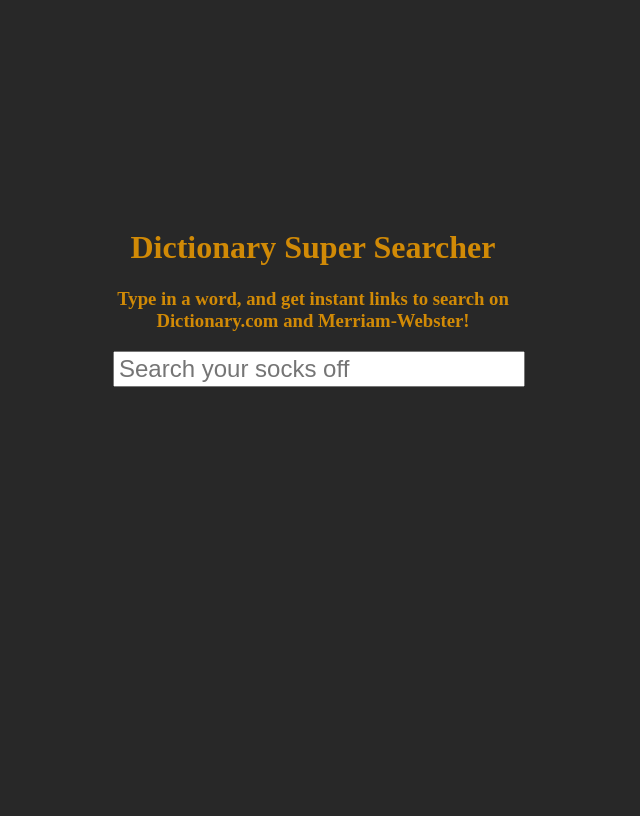
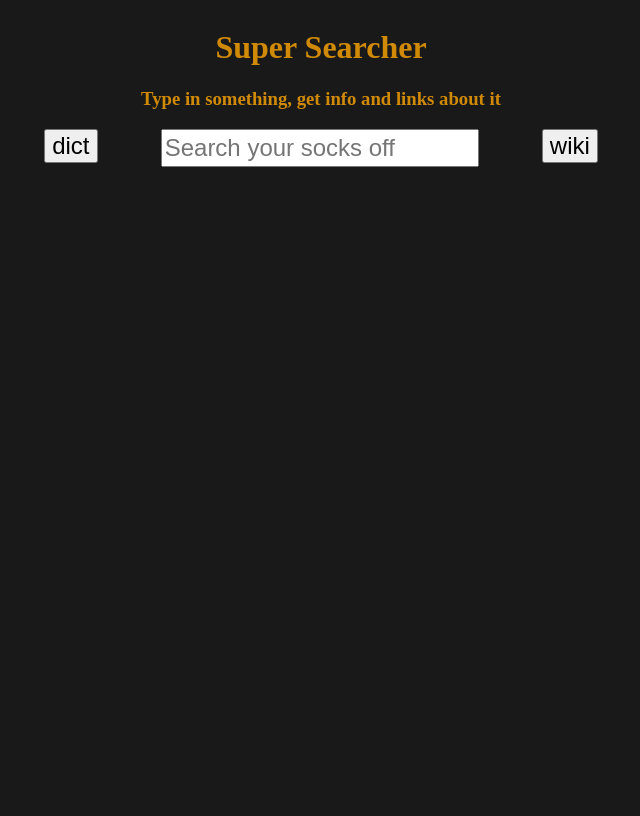
Before and after one commit to policiacaro/super-searcher, a PHP site: page / in a window 1280 px wide. Shown: the whole page, without its empty margins (327-967 px from the left). Run offline with PHP 8.4, Linux system fonts and the light colour scheme.

Commit message:
changed search to use 2 buttons, fully functioning

```diff
--- a/index.html
+++ b/index.html
@@ -9,10 +9,15 @@
 <body>
 
   <div id="container">
-    <h1>Dictionary Super Searcher</h1>
-    <h3>Type in a word, and get instant links to search on Dictionary.com and Merriam-Webster!</h3>
-      <input type="input" id="search" autocomplete="off" placeholder="Search your socks off">
-      <!--<input type="submit" id="search-button">-->
+    <h1>Super Searcher</h1>
+    <h3>Type in something, get info and links about it</h3>
+    <form>
+      <div id="inputContainer">
+        <div><input type="submit" id="dict-search-button" value="dict"></div>
+        <div><input type="input" id="search" autocomplete="off" placeholder="Search your socks off"></div>
+        <div><input type="submit" id="wiki-search-button" value="wiki"></div>
+      </div>
+      </form>
     <ul id="results">
     </ul>
   </div>
--- a/index.js
+++ b/index.js
@@ -2,16 +2,106 @@
 const keyword = document.querySelector("#search");
 const submit = document.querySelector("#submit");
 const results = document.querySelector("#results");
+let no_dict_results = false;
+const dict_api_call = [];
+//const wiki_api_call = [];
 
-document.addEventListener("keyup", (event) => {
-  event.preventDefault();
-  console.log(keyword);
-  if (keyword.value === "") {
+function dictionaryAPI () {
   results.innerHTML = "";
-  };
   const url = `https://dictionaryapi.com/api/v3/references/collegiate/json/${keyword.value}?key=bfb2a07b-30c2-4947-8014-512e620ae801`;
 
   fetch(url)
+    .then(response => response.json())
+    .then ((data) => {
+      console.log("data response:");
+      console.log(data);
+      data.forEach((word) => {
+        //console.log(word);
+        results.insertAdjacentHTML("beforeend",
+        //dict_api_call.push(
+          `<li>
+            <p>${word.hwi.hw}    <i>(${word.fl})</i></p>
+            <p>${word.shortdef[0]}</p>
+            <a href=https://www.merriam-webster.com/dictionary/${word.hwi}><img src="https://dictionaryapi.com/images/MWLogo_120x120.png" border="0" alt="Merriam-Webster Dictionary" width="50" height="50"></a>
+            <a href=https://www.dictionary.com/browse/${word.hwi.hw}><img src="https://www.dictionary.com/e/wp-content/uploads/2020/09/App-Icon-9.23.2020.png" border="0" alt="Dictionary.com Dictionary" width="50" height="50"></a>
+          </li>`
+          );
+        });
+    });
+}
+// <a href=https://en.wikipedia.org/wiki/${word.hwi}><img src="https://upload.wikimedia.org/wikipedia/commons/thumb/b/b3/Wikipedia-logo-v2-en.svg/1920px-Wikipedia-logo-v2-en.svg.png" border="0" alt="Wikipedia" width="50" height="50"></a>
+function wikipediaAPI () {
+  results.innerHTML = "";
+  const api_url_keyword = (keyword.value).replaceAll(' ', '%20');
+  const wiki_url_keyword = (keyword.value).replaceAll(' ', '_');
+  const url = `https://en.wikipedia.org/w/api.php?origin=*&action=query&list=search&srsearch=${api_url_keyword}&format=json`;
+
+  fetch(url)
+    .then((response) => response.json())
+    .then((data) => {
+      data.query.search.forEach((entry) => {
+        results.insertAdjacentHTML("beforeend",
+          `<li>
+            <p>${entry.title}</p>
+            <p>${entry.snippet}</p>
+            <a href=https://en.wikipedia.org/wiki/${(entry.title).replaceAll(' ', '%20')}><img src="https://upload.wikimedia.org/wikipedia/commons/thumb/b/b3/Wikipedia-logo-v2-en.svg/1920px-Wikipedia-logo-v2-en.svg.png" border="0" alt="Wikipedia" width="50" height="50"></a>
+          </li>`
+        );
+        /*wiki_api_call.push(
+          `<li>
+            <p>${definition.title}</p>
+            <p><strong>${definition.snippet}</strong></p>
+            <a href=https://en.wikipedia.org/wiki/${wiki_url_keyword}><img src="https://upload.wikimedia.org/wikipedia/commons/thumb/b/b3/Wikipedia-logo-v2-en.svg/1920px-Wikipedia-logo-v2-en.svg.png" border="0" alt="Wikipedia" width="50" height="50"></a>
+          </li>`
+        );*/
+      });
+    });
+}
+
+function dict_display_results() {
+  console.log("results being called");
+  if ( dict_api_call.length > 0 ) {
+    console.log("inside results if loop");
+    dict_api_call.forEach((definition) => {
+      results.insertAdjacentHTML("beforeend", definition);
+    });
+  }
+  dict_api_call.length = 0;
+}
+
+document.addEventListener("submit", (event) => {
+  event.preventDefault();
+
+  if (event.submitter.id === "dict-search-button") {
+    dictionaryAPI();
+    /*dict_display_results();
+    let i = 0;
+    while (i < results.length) {
+      results.insertAdjacentHTML("beforeend", dict_api_call[i]);
+      console.log(`the results are being called ${i} times`);
+      i++;
+    }*/
+    //console.log(dict_api_call);
+  } else{
+    wikipediaAPI();
+  }
+});
+
+/*document.addEventListener("keyup", (event) => {
+  event.preventDefault();
+
+  if (keyword.value === "") {
+    results.innerHTML = "";
+  } else {
+    dictionaryAPI();
+    dict_display_results();
+  }
+});*/
+
+
+  //const url = `https://dictionaryapi.com/api/v3/references/collegiate/json/${keyword.value}?key=bfb2a07b-30c2-4947-8014-512e620ae801`;
+
+/*   fetch(url)
     .then(response => response.json())
     .then((data) => {
       console.log(data, "loggin' the data");
@@ -23,14 +113,6 @@ document.addEventListener("keyup", (event) => {
       data.forEach((word) => {
         console.log(word, "after json parse");
         console.log(word.hwi);
-        /*
-        if(word.hwi === undefined){
-          results.insertAdjacentHTML("beforeend",
-            `<li>
-
-            </li>`
-          );
-        } else {}*/
         results.insertAdjacentHTML("beforeend",
           `<li>
             <p>${word.hwi.hw}    <i>(${word.fl})</i></p>
@@ -40,42 +122,5 @@ document.addEventListener("keyup", (event) => {
             <a href=https://en.wikipedia.org/wiki/${word.hwi}><img src="https://upload.wikimedia.org/wikipedia/commons/thumb/b/b3/Wikipedia-logo-v2-en.svg/1920px-Wikipedia-logo-v2-en.svg.png" border="0" alt="Wikipedia" width="50" height="50"></a>
           </li>`
         );
-
       });
-      /*
-      if (data.words != null) {
-        console.log(data);
-        const words = data.words;
-
-        words.forEach((word) => {
-          results.insertAdjacentHTML("beforeend",
-            `<li>
-              <p>${word}</p>
-              <a href=https://www.merriam-webster.com/dictionary/${word}><img border="0" src="https://dictionaryapi.com/images/MWLogo_120x120.png" alt="Merriam-Webster Dictionary" width="50" height="50"></a>
-              <a href=https://www.dictionary.com/browse/${word}><img border="0" src="https://www.dictionary.com/e/wp-content/uploads/2020/09/App-Icon-9.23.2020.png" alt="Dictionary.com Dictionary" width="50" height="50"></a>
-            </li>`);
-        });
-      }*/
-    });
-});
-/*
-submit.addEventListener("click", (event) => {
-  event.preventDefault();
-
-  const url = "https://wagon-dictionary.herokuapp.com/autocomplete/".concat(keyword.value);
-
-  fetch(url)
-    .then(response => response.json())
-    .then((data) => {
-      console.log(data);
-      results.innerHTML = "";
-      const words = data.words;
-
-      words.forEach((word) => {
-        const wordTag = `<li>${word}</li>`;
-        results.insertAdjacentHTML("beforeend", wordTag);
-      });
-    });
-});
-
-*/
+    }); */
--- a/style.css
+++ b/style.css
@@ -1,9 +1,10 @@
 body {
   display: flex;
+  width: 100%;
   height: 100vh;
   justify-content: center;
-  align-items: center;
-  background-color: rgb(40, 40, 40);
+  align-items: flex-start;
+  background-color: rgb(25, 25, 25);
 }
 
 h1, h3 {
@@ -19,7 +20,11 @@ ul {
 }
 
 ul li {
+  margin: 5px 0px;
   padding: 4px 4px;
+  background-color: rgb(15, 15, 15);
+  border: 4px rgb(30, 9, 51) solid;
+  border-radius: 0px 10px 0px 10px;
 }
 
 p {
@@ -35,14 +40,24 @@ a {
 }
 
 #container {
-  height: 50vh;
-  width: 50vh;
+  height: 30vh;
+  width: 85vh;
 }
 
 #container input {
-  width: 100%;
-  height: 32px;
+/*  width: 100%; */
+/*  height: 32px; */
   line-height: 32px;
   font-size: 24px;
-  padding: 0 4px;
+/*  padding: 0 4px; */
 }
+
+#inputContainer {
+  width: 100%;
+  display: flex;
+  justify-content: space-evenly;
+}
+
+#search {
+  width: auto;
+}
```
Lines whose indentation alone changed are shown as unchanged.
